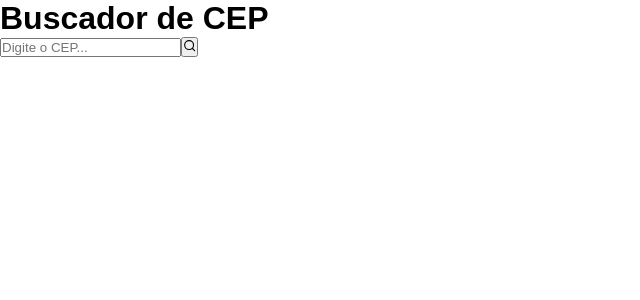
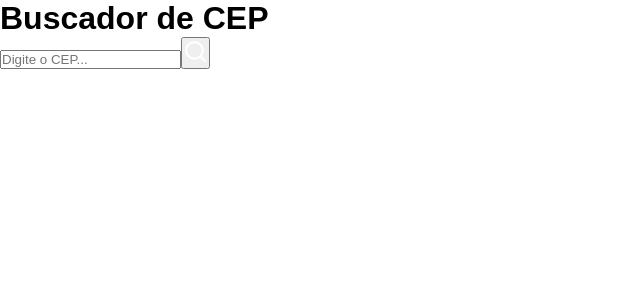
Before and after one commit to senaMarcus/buscador, a React (Create React App) app: page / in a window 1280 px wide. Shown: the top 300 px of the page, without its empty margins (0-640 px from the left). Built offline with nearby package versions, Linux system fonts and the light colour scheme.

Commit message:
add: set css on the Search Icon

```diff
--- a/src/App.js
+++ b/src/App.js
@@ -8,7 +8,7 @@ function App() {
        <input type="text"
        placeholder="Digite o CEP..." />
        <button className="btnSearch">
-         <FiSearch/>
+         <FiSearch size={25} color="#fff"/>
        </button>
      </div>
     </div>
```
